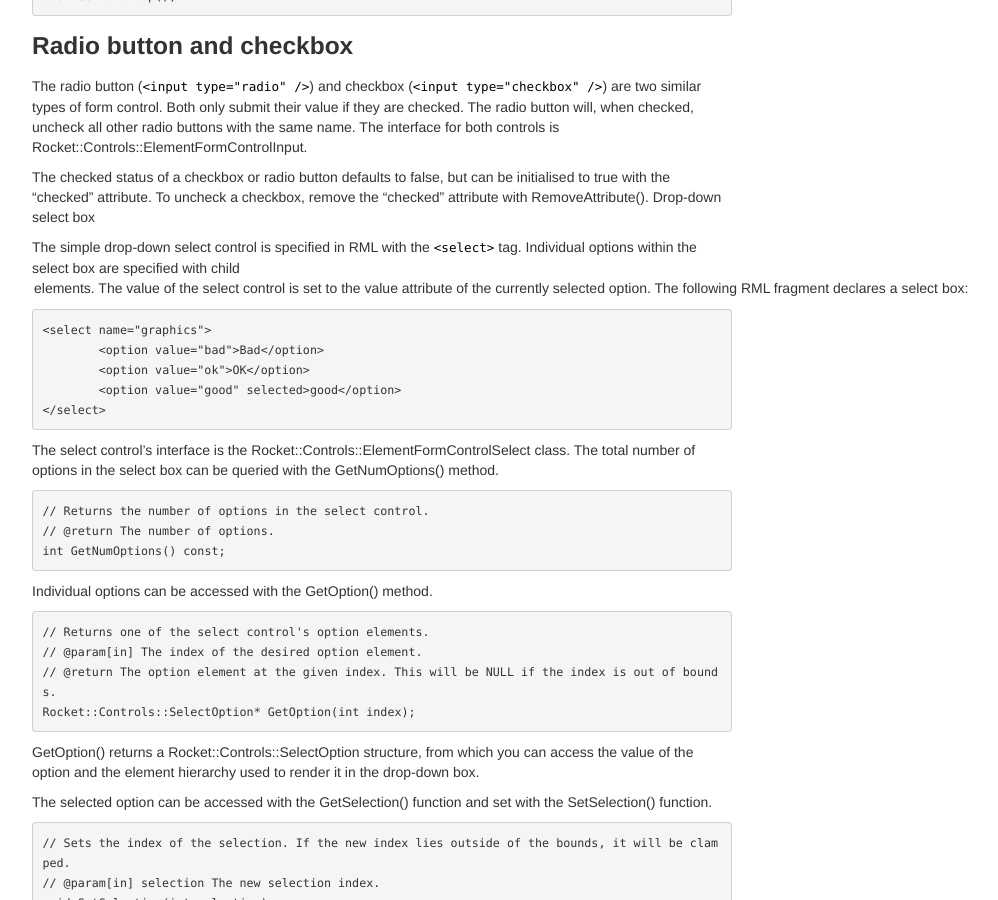
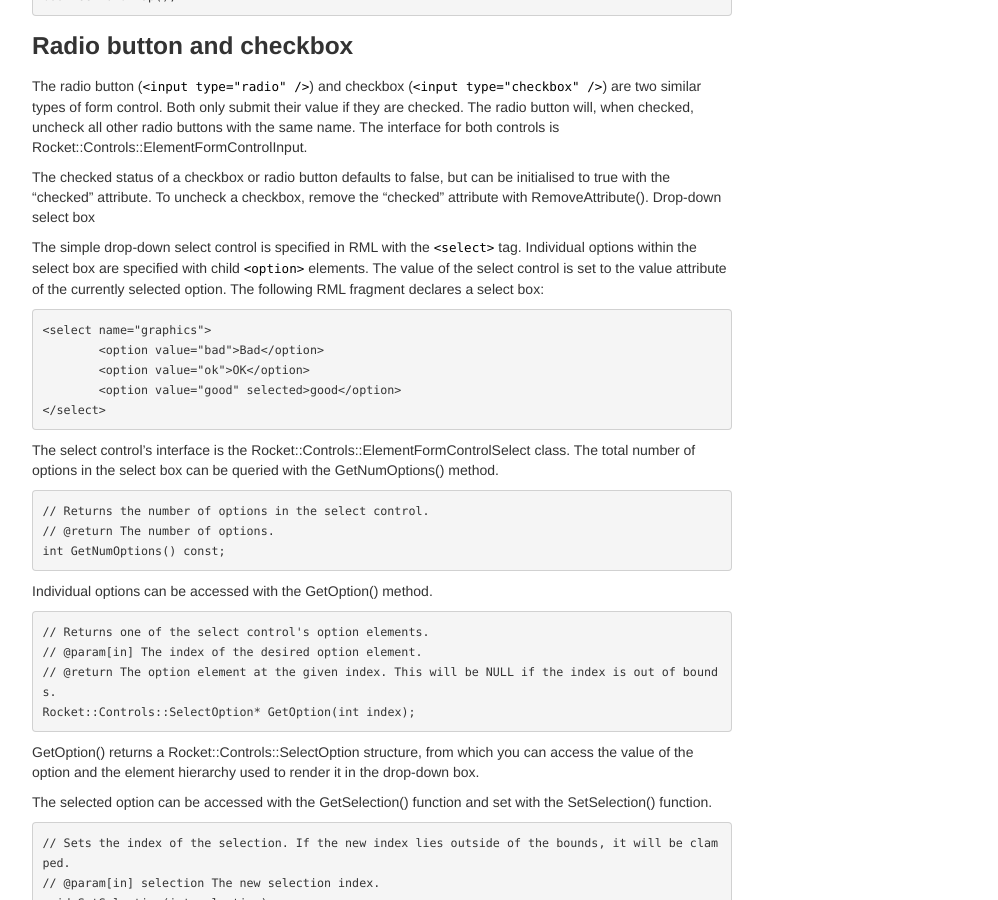
Before and after one commit to barotto/libRocketDoc, a Jekyll site: the page built from pages/cpp_manual/controls/form.md, in a window 1280 px wide and 900 px high, scrolled down 2756 px. Shown: the whole window, without its empty margins (258-1256 px from the left). Built offline with Jekyll 4.4.1, drawn with Linux system fonts in a browser that asks for light colours.

Commit message:
Fix C++ manual

````diff
--- a/pages/cpp_manual/controls/form.md
+++ b/pages/cpp_manual/controls/form.md
@@ -139,7 +139,8 @@ The radio button (`<input type="radio" />`) and checkbox (`<input type="checkbox
 The checked status of a checkbox or radio button defaults to false, but can be initialised to true with the "checked" attribute. To uncheck a checkbox, remove the "checked" attribute with RemoveAttribute().
 Drop-down select box
 
-The simple drop-down select control is specified in RML with the `<select>` tag. Individual options within the select box are specified with child <option> elements. The value of the select control is set to the value attribute of the currently selected option. The following RML fragment declares a select box:
+The simple drop-down select control is specified in RML with the `<select>` tag. Individual options within the select box are specified with child `<option>` elements. The value of the select control is set to the value attribute of the currently selected option.
+The following RML fragment declares a select box:
 
 ```
 <select name="graphics">
````
